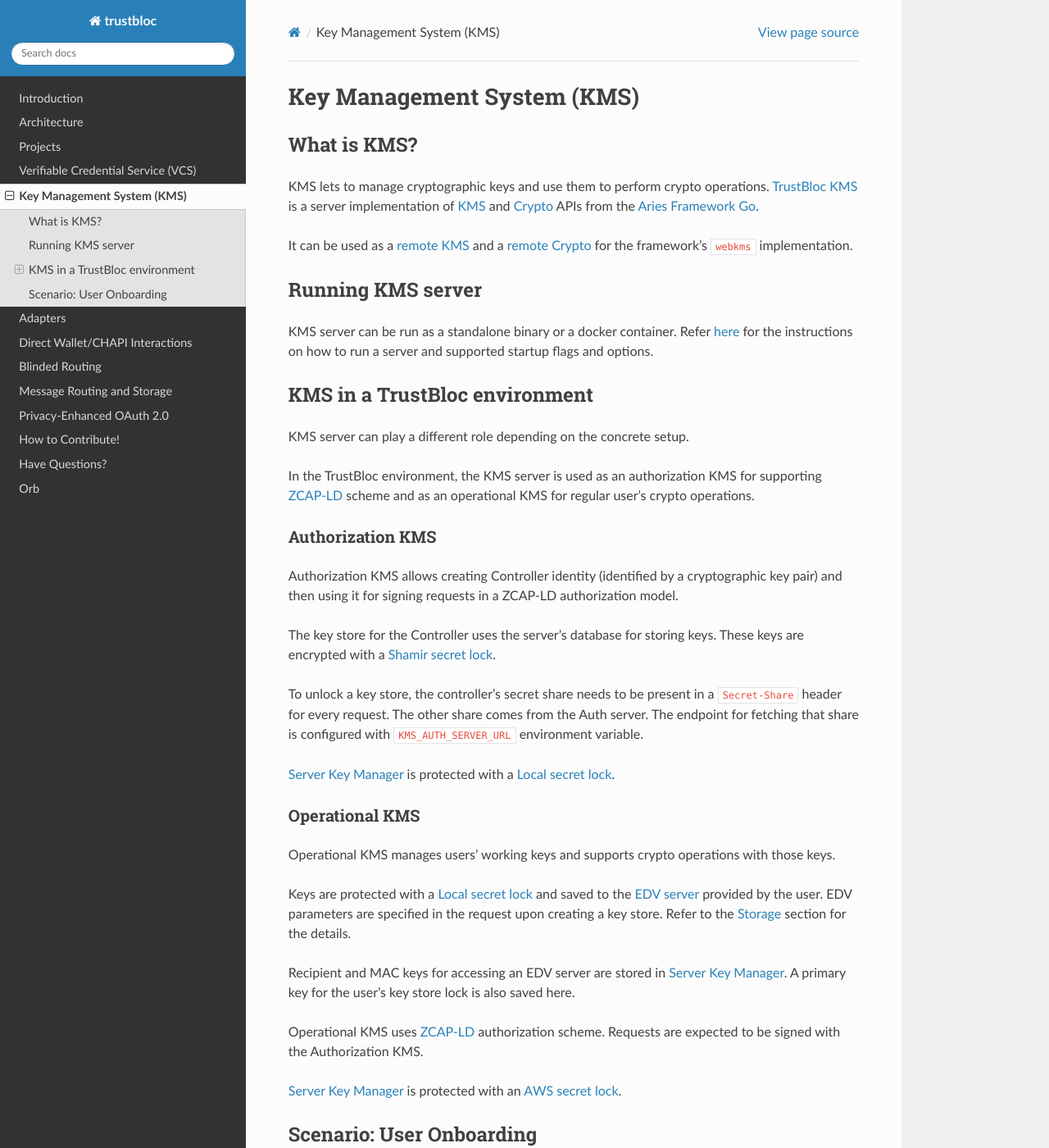
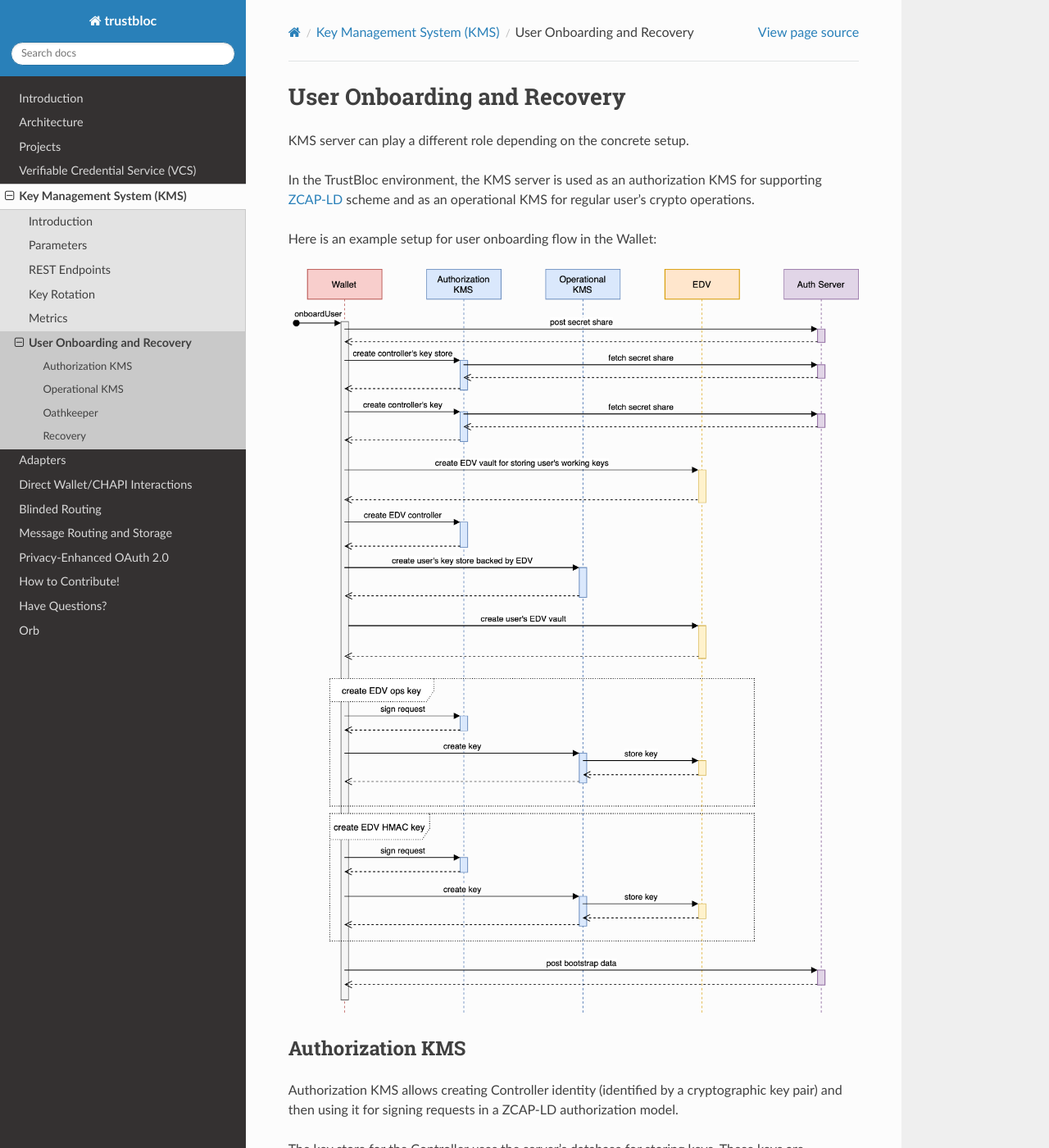
Before and after one commit to trustbloc/docs, a Sphinx documentation site: the page built from docs/source/kms/onboardrecover.md, in a window 1280 px wide and 1400 px high. Shown: the whole window at 82% size. Built offline with Sphinx 7.4.7 and the Read the Docs theme 2.0.0, drawn with Linux system fonts in a browser that asks for light colours.

Commit message:
docs: add KMS sections
Signed-off-by: Andrii Holovko <andriy.holovko@gmail.com>

````diff
--- a/docs/source/index.rst
+++ b/docs/source/index.rst
@@ -12,7 +12,7 @@
    architecture.md
    projects.md
    vcs.md
-   kms.md
+   kms/index.rst
    adapters.md
    wallet_chapi.md
    blinded_routing.md
--- /dev/null
+++ b/docs/source/kms/index.rst
@@ -0,0 +1,12 @@
+Key Management System (KMS)
+===============================================
+
+.. toctree::
+   :maxdepth: 1
+
+   introduction.md
+   parameters.md
+   rest_endpoints.md
+   key_rotation.md
+   metrics.md
+   onboardrecover.md
--- /dev/null
+++ b/docs/source/kms/introduction.md
@@ -0,0 +1,16 @@
+# Introduction
+
+## What is KMS?
+
+KMS lets to manage cryptographic keys and use them to perform crypto operations. [TrustBloc KMS][trustbloc-kms] is a
+server implementation of [KMS][kms-api] and [Crypto][crypto-api] APIs from the [Aries Framework Go][aries-framework-go].
+
+It can be used as a [remote KMS][remote-kms] and a [remote Crypto][remote-crypto] for the Aries Framework's `webkms`
+implementation.
+
+[trustbloc-kms]: https://github.com/trustbloc/kms
+[aries-framework-go]: https://github.com/hyperledger/aries-framework-go
+[kms-api]: https://github.com/hyperledger/aries-framework-go/blob/main/pkg/kms/api.go
+[crypto-api]: https://github.com/hyperledger/aries-framework-go/blob/main/pkg/crypto/api.go
+[remote-kms]: https://github.com/hyperledger/aries-framework-go/blob/main/pkg/kms/webkms/remotekms.go
+[remote-crypto]: https://github.com/hyperledger/aries-framework-go/blob/main/pkg/crypto/webkms/remotecrypto.go
--- /dev/null
+++ b/docs/source/kms/key_rotation.md
@@ -0,0 +1 @@
+# Key Rotation
--- /dev/null
+++ b/docs/source/kms/metrics.md
@@ -0,0 +1 @@
+# Metrics
--- a/docs/source/kms.md
+++ b/docs/source/kms/onboardrecover.md
@@ -1,26 +1,16 @@
-# Key Management System (KMS)
-
-## What is KMS?
-
-KMS lets to manage cryptographic keys and use them to perform crypto operations. [TrustBloc KMS][trustbloc-kms] is a
-server implementation of [KMS][kms-api] and [Crypto][crypto-api] APIs from the [Aries Framework Go][aries-framework-go].
-
-It can be used as a [remote KMS][remote-kms] and a [remote Crypto][remote-crypto] for the framework's `webkms`
-implementation.
-
-## Running KMS server
-
-KMS server can be run as a standalone binary or a docker container. Refer [here][running-kms-server] for the instructions
-on how to run a server and supported startup flags and options.
-
-## KMS in a TrustBloc environment
+# User Onboarding and Recovery
 
 KMS server can play a different role depending on the concrete setup.
 
 In the TrustBloc environment, the KMS server is used as an authorization KMS for supporting [ZCAP-LD][zcap-ld] scheme
 and as an operational KMS for regular user's crypto operations.
 
-### Authorization KMS
+Here is an example setup for user onboarding flow in the Wallet:
+
+```{image} ../_static/onboard_user_flow.png
+```
+
+## Authorization KMS
 
 Authorization KMS allows creating Controller identity (identified by a cryptographic key pair) and then using it for
 signing requests in a ZCAP-LD authorization model.
@@ -34,7 +24,7 @@
 
 [Server Key Manager][kms-architecture] is protected with a [Local secret lock][local-secret-lock].
 
-### Operational KMS
+## Operational KMS
 
 Operational KMS manages users' working keys and supports crypto operations with those keys.
 
@@ -50,18 +40,11 @@
 
 [Server Key Manager][kms-architecture] is protected with an [AWS secret lock][aws-secret-lock].
 
-## Scenario: User Onboarding
+## Oathkeeper
 
-```{image} _static/onboard_user_flow.png
-```
+## Recovery
 
-[aries-framework-go]: https://github.com/hyperledger/aries-framework-go
-[kms-api]: https://github.com/hyperledger/aries-framework-go/blob/main/pkg/kms/api.go
-[crypto-api]: https://github.com/hyperledger/aries-framework-go/blob/main/pkg/crypto/api.go
-[trustbloc-kms]: https://github.com/trustbloc/kms
-[remote-kms]: https://github.com/hyperledger/aries-framework-go/blob/main/pkg/kms/webkms/remotekms.go
-[remote-crypto]: https://github.com/hyperledger/aries-framework-go/blob/main/pkg/crypto/webkms/remotecrypto.go
-[running-kms-server]: https://github.com/trustbloc/kms#running-kms-server
+
 [zcap-ld]: https://w3c-ccg.github.io/zcap-ld/
 [shamir-secret-lock]: https://github.com/trustbloc/kms#shamir-secret-lock
 [local-secret-lock]: https://github.com/trustbloc/kms#local-secret-lock
--- /dev/null
+++ b/docs/source/kms/parameters.md
@@ -0,0 +1,6 @@
+# Parameters
+
+KMS server can be run as a standalone binary or a docker container. Refer [here][running-kms-server] for the instructions
+on how to run a server and supported startup flags and options.
+
+[running-kms-server]: https://github.com/trustbloc/kms#running-kms-server
--- /dev/null
+++ b/docs/source/kms/rest_endpoints.md
@@ -0,0 +1 @@
+# REST Endpoints
````
